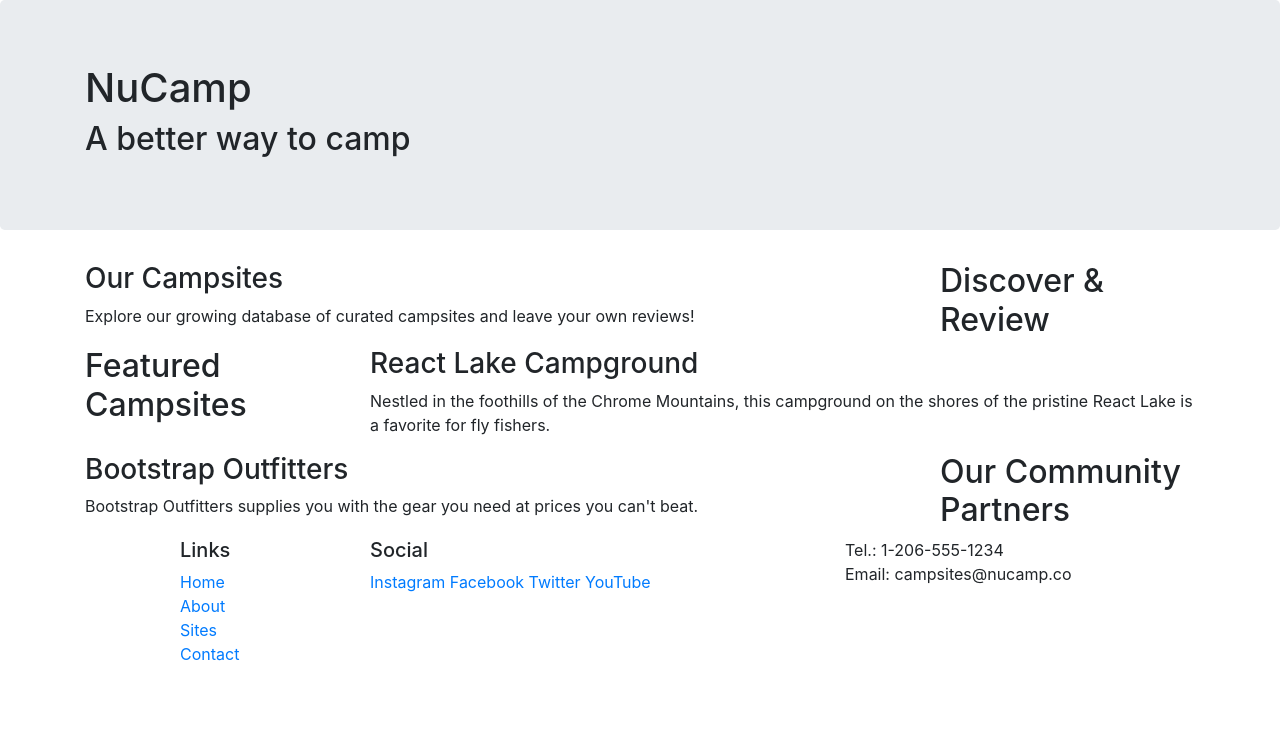
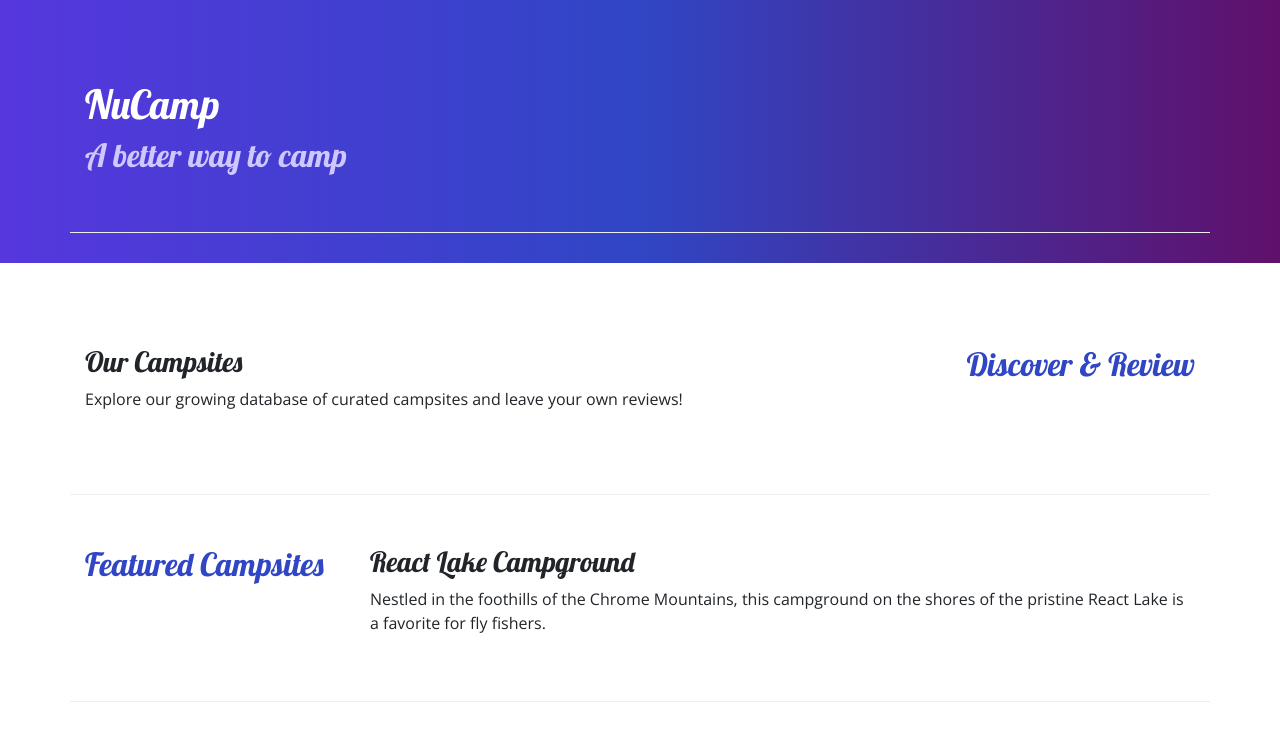
Before and after one commit to Aron21088/nucampsite, a website: page index.html in a window 1280 px wide. Shown: the top 749 px of the page. Drawn offline with nearby package versions, Linux system fonts and the light colour scheme.

Commit message:
Adding Custom Style

```diff
--- /dev/null
+++ b/css/styles.css
@@ -0,0 +1,32 @@
+body {
+    font-family: "Open Sans", sans-serif;
+}
+
+h1, h2, h3 {
+    font-family: "Lobster", cursive;
+}
+
+h2 {
+    color: #3046C5;
+}
+
+header h2 {
+    color: #CEC8FF;
+}
+
+footer {
+    background-image: linear-gradient(#CEC8FF, white);
+    padding: 20px 0;
+}
+
+.jumbotron {
+    padding: 30px;
+    background-image: linear-gradient(to right, #5637DD, #3046C5, #60106B);
+    color: white;
+}
+
+.row-content {
+    padding: 50px 0;
+    border-bottom: 1px ridge;
+    min-height: 200px;
+}
--- a/index.html
+++ b/index.html
@@ -9,14 +9,19 @@
         <!-- Bootstrap CSS -->
         <link rel="stylesheet" href="node_modules/bootstrap/dist/css/bootstrap.min.css" />
 
+        <!-- Additional CSS must be placed after Bootstrap CSS -->
+    <link rel="stylesheet" href="https://fonts.googleapis.com/css?family=Lobster|Open+Sans" />
+    <link rel="stylesheet" href="css/styles.css" />
+
+
         <title>NuCamp: A Better Way To Camp</title>
     </head>
 
 <body>
 
-    <header class="jumbotron">
+    <header class="jumbotron jumbotron-fluid">
         <div class="container">
-            <div class="row">
+            <div class="row row-content align-itmes-center">
                 <div class="col">
                   <h1>NuCamp</h1>
                  <h2>A better way to camp</h2>
@@ -26,9 +31,9 @@
     </header>
 
     <div class="container">
-        <div class="row">
+        <div class="row row-content align-itmes-center">
             <div class="col-sm-4 order-sm-last col-md-3">
-                <h2>Discover & Review</h2>
+                <h2 class="text-sm-right">Discover & Review</h2>
             </div>
             <div class="col">
                 <h3>Our Campsites</h3>
@@ -36,7 +41,7 @@
             </div>
         </div>
 
-        <div class="row">
+        <div class="row row-content">
             <div class="col-sm-4 col-md-3">
                 <h2>Featured Campsites</h2>
             </div>
@@ -46,9 +51,9 @@
    			</div>
         </div>
 
-        <div class="row">
+        <div class="row row-content">
             <div class="col-sm-4 order-sm-last col-md-3">
-                <h2>Our Community Partners</h2>
+                <h2 class="text-sm-right">Our Community Partners</h2>
             </div>
             <div class="col">
                 <h3>Bootstrap Outfitters</h3>
@@ -59,7 +64,7 @@
 
     <footer>
         <div class="container">
-            <div class="row">
+            <div class="row row-content">
                 <div class="col-4 col-sm-2 offset-1">
                     <h5>Links</h5>
             		<ul class="list-unstyled">
@@ -69,14 +74,14 @@
                         <li><a href="#">Contact</a></li>
                     </ul>
                 </div>
-                <div class="col-6 col-sm-5">
+                <div class="col-6 col-sm-5 text-center">
                 	<h5>Social</h5>
                     <a href="http://instagram.com/">Instagram</a>
                     <a href="http://facebook.com/">Facebook</a>
                     <a href="http://twitter.com/">Twitter</a>
                     <a href="http://youtube.com/">YouTube</a>
                 </div>
-                <div class="col-sm-4">
+                <div class="col-sm-4 text-center">
                     Tel.: 1-206-555-1234<br />
                     Email: campsites@nucamp.co
                 </div>
```
